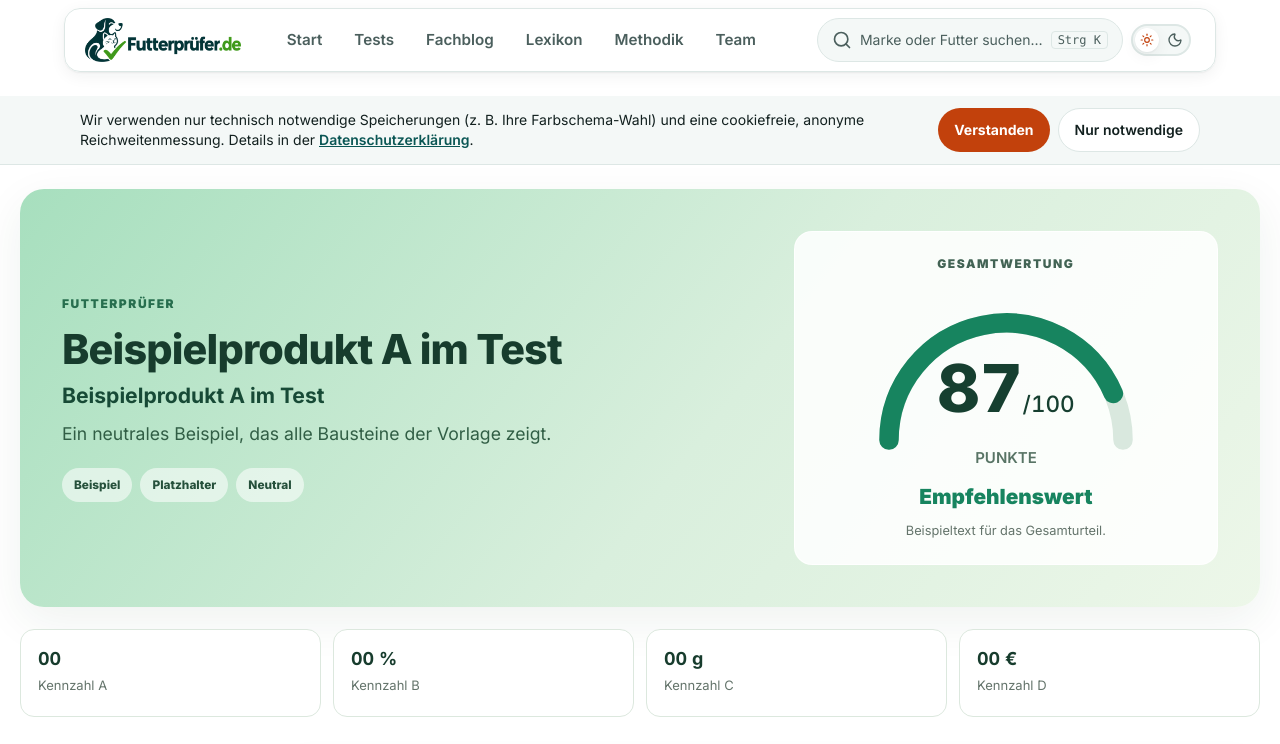
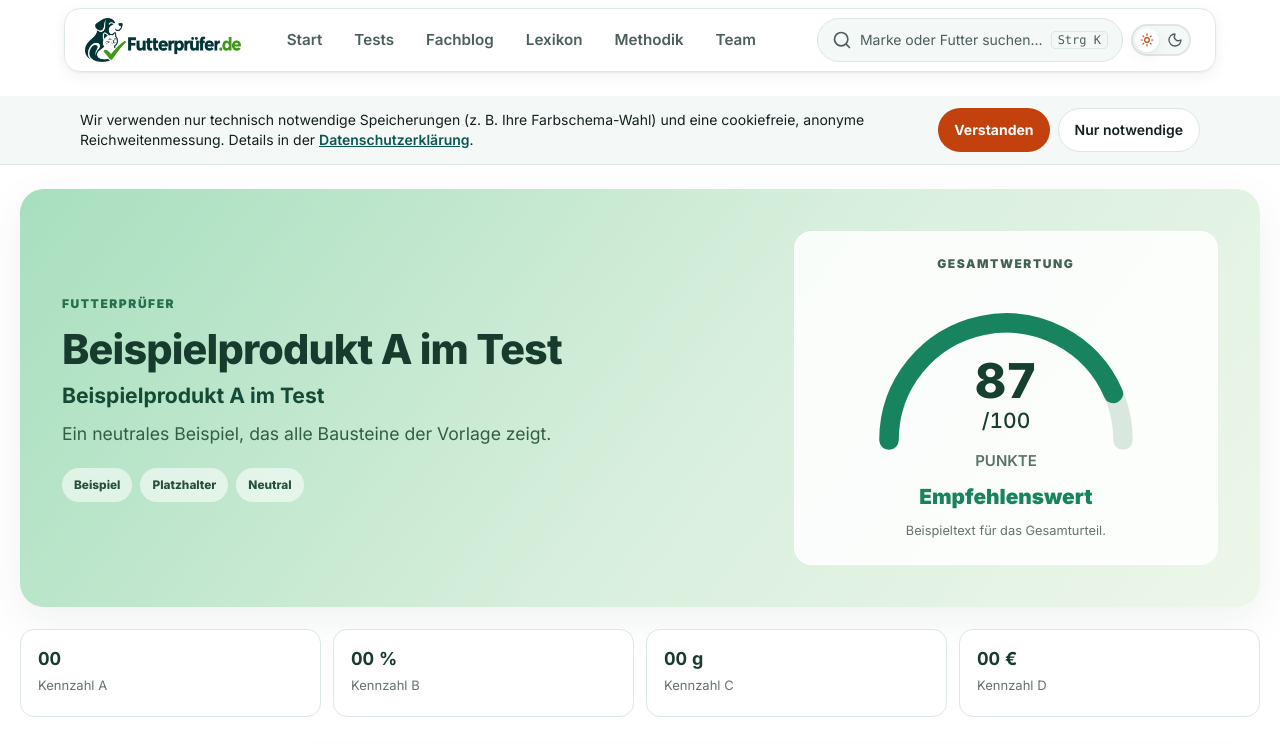
Before and after one commit to cyberni74/futterpruefer, a Next.js app: page /vorschau-testvorlage in a window 1280 px wide. Shown: the top 744 px of the page. Built offline with nearby package versions, Linux system fonts and the light colour scheme; no server answers.

Commit message:
Tacho: Punktzahl mit Komma bleibt im Bogen, auch auf dem Handy (#129)
„91,8/100“ stand in einer Zeile und lief auf schmalen Viewports (ca. 390 px) in den Halbkreis. Zahl und „/100“ stehen jetzt untereinander.

```diff
--- a/src/components/testvorlage-v2/Gauge.tsx
+++ b/src/components/testvorlage-v2/Gauge.tsx
@@ -5,20 +5,33 @@ const zahl = (x: number) => new Intl.NumberFormat("de-DE", { maximumFractionDigi
 /**
  * Halbkreis-Tacho aus geometrisch berechneten Bögen (Start links, Endpunkt aus punkte/max, nie über 180°).
  * Farbe nach Ampel (68 % / 51 %, Version 1: 80 % / 60 %). Kein stroke-dasharray.
+ *
+ * Die Punktzahl und „/100“ stehen untereinander. In einer Zeile würde „91,8/100“
+ * bei fontSize 44 den Innenbogen (Radius 78, Mitte 100/104) seitlich überlaufen,
+ * besonders sichtbar auf etwa 390 px Breite.
  */
 export function Gauge({ punkte, max, gross = false, methodikVersion }: { punkte: number; max: number; gross?: boolean; methodikVersion?: string | null }) {
   const pfad = tachoPfad(punkte, max);
   const farbe = AMPEL_FARBE[ampelFuerAnteil(tachoAnteil(punkte, max), methodikVersion)];
+  const score = zahl(punkte);
+  const maxLabel = zahl(max);
+  const scoreSize = gross ? 32 : 26;
+  const maxSize = gross ? 14 : 12;
+  const scoreY = gross ? 76 : 80;
+  const maxY = gross ? 96 : 98;
+  const punkteY = gross ? 121 : 119;
   return (
-    <div role="img" aria-label={`${zahl(punkte)} von ${zahl(max)} Punkten`} className={`gauge ${gross ? "gauge--large" : "gauge--small"}`}>
+    <div role="img" aria-label={`${score} von ${maxLabel} Punkten`} className={`gauge ${gross ? "gauge--large" : "gauge--small"}`}>
       <svg aria-hidden="true" viewBox="0 0 200 133" width="100%" focusable="false">
         <path d={TACHO_HINTERGRUND} fill="none" stroke="#d9e8de" strokeLinecap="round" strokeWidth="13" />
         {pfad && <path d={pfad} fill="none" stroke={farbe} strokeLinecap="round" strokeWidth="13" />}
-        <text x="100" y="85" textAnchor="middle" fill="#163f30" fontSize={gross ? 44 : 36} fontWeight="800">
-          {zahl(punkte)}
-          <tspan fontSize="15" fontWeight="500">/{zahl(max)}</tspan>
+        <text x="100" y={scoreY} textAnchor="middle" fill="#163f30" fontSize={scoreSize} fontWeight="800">
+          {score}
         </text>
-        <text x="100" y="119" textAnchor="middle" fill="#587465" fontSize="10" fontWeight="600">PUNKTE</text>
+        <text x="100" y={maxY} textAnchor="middle" fill="#163f30" fontSize={maxSize} fontWeight="500">
+          /{maxLabel}
+        </text>
+        <text x="100" y={punkteY} textAnchor="middle" fill="#587465" fontSize="10" fontWeight="600">PUNKTE</text>
       </svg>
     </div>
   );
```
Also changed, not shown: 1 other file (tests, documents, lock files or other folders).
